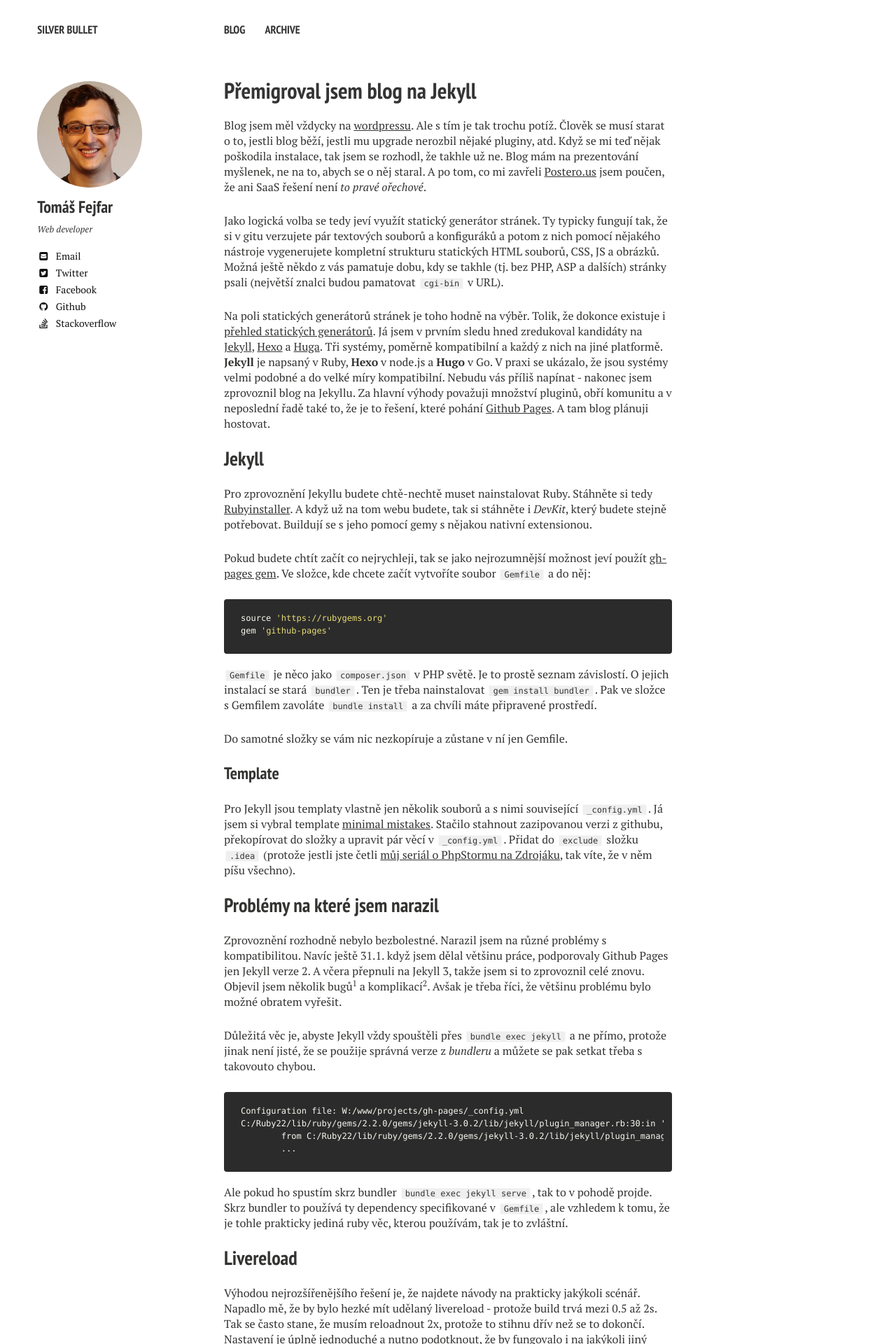
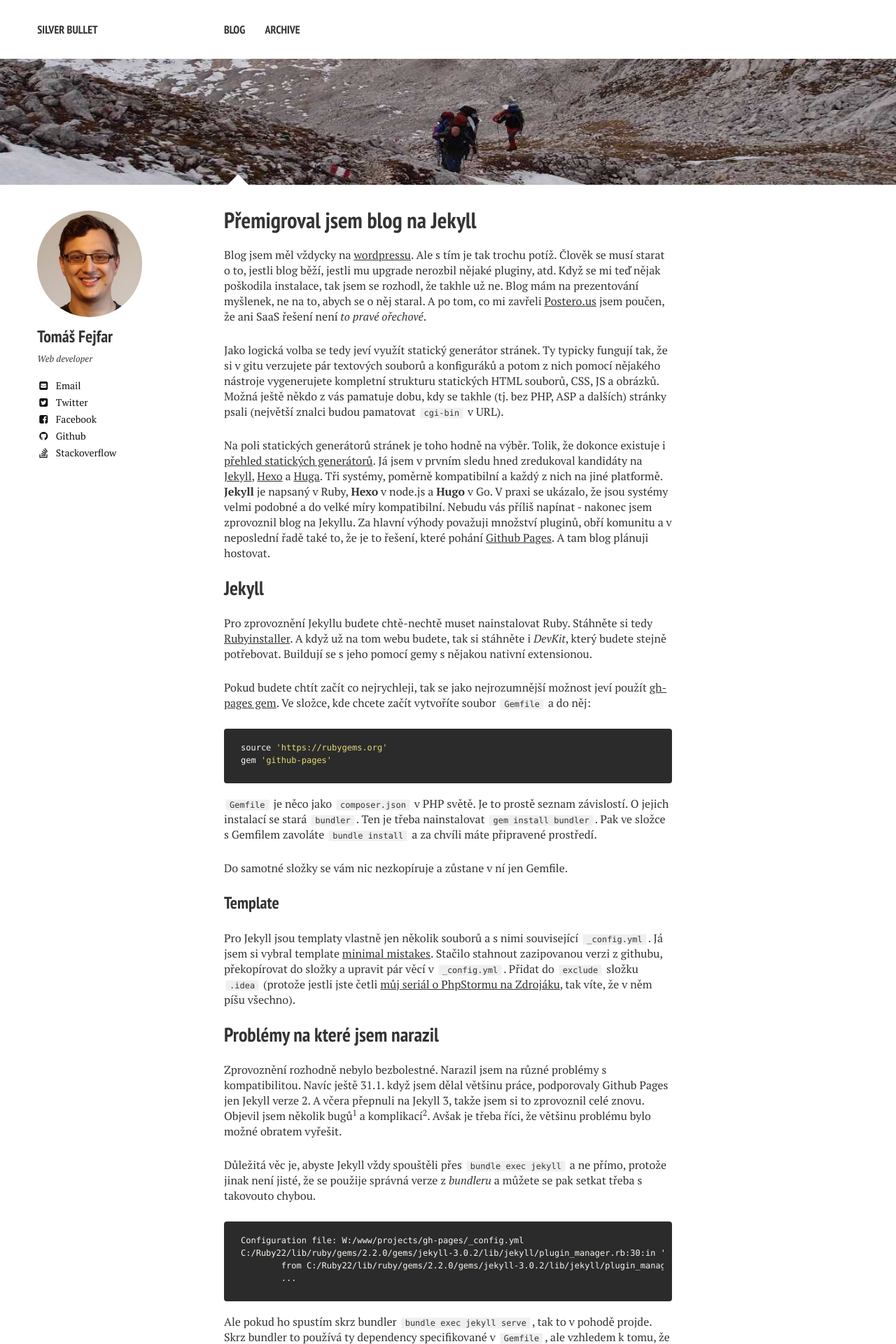
Before and after one commit to tomasfejfar/blog, a Jekyll site: the page built from _posts/2016-01-31-jekyll-blog.md, in a window 1280 px wide. Shown: the top 1920 px of the page at 70% size. Built offline with Jekyll 4.4.1, drawn with Linux system fonts in a browser that asks for light colours; nearby versions of some CDN libraries; comment, search, counter and statistics services are not loaded.

Commit message:
Improved images display for blogposts

```diff
--- a/_posts/2016-01-31-jekyll-blog.md
+++ b/_posts/2016-01-31-jekyll-blog.md
@@ -6,6 +6,8 @@ published: true
 title: Přemigroval jsem blog na Jekyll
 date: '2016-01-31 00:00:00 +0200'
 tags: []
+image:
+    feature: posts/jekyll.jpg
 excerpt: Jak se mi dařilo a na jaké problémy jsem narazil při statickém generování tohoto blogu v Jekyllu? Dozvíte se to uvnitř!
 ---
 
--- a/_sass/custom.scss
+++ b/_sass/custom.scss
@@ -37,3 +37,7 @@ footer {
         background-color: #eee;
     }
 }
+
+.image-wrap img {
+    max-height: 180px;
+}
```
Also changed, not shown: images/bio-photo.jpg, images/posts/jekyll.jpg (added), images/title.jpg.
